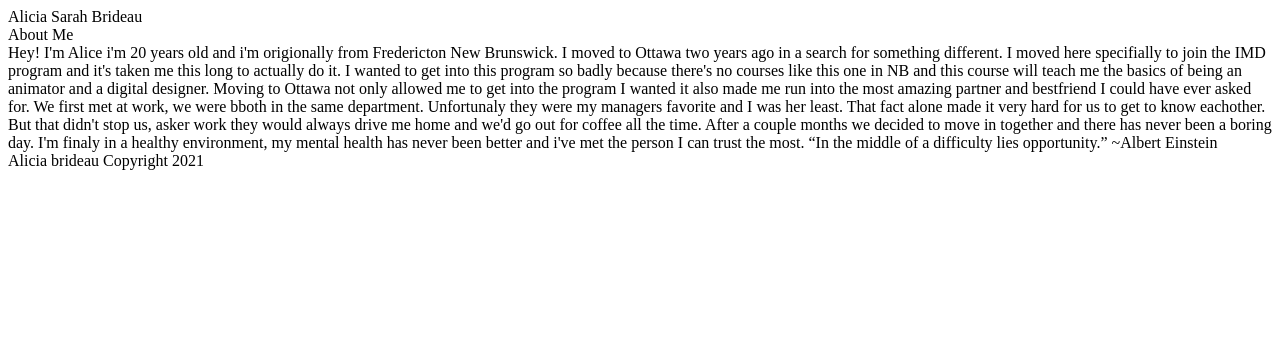
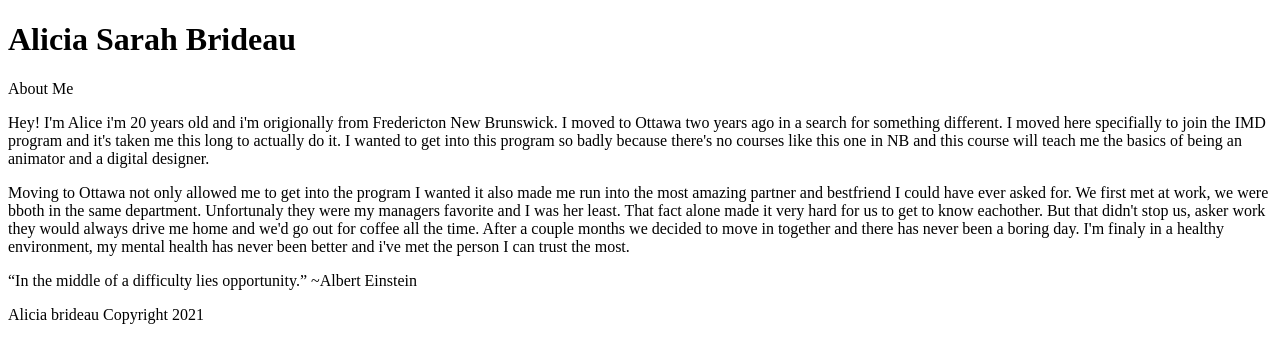
Before and after one commit to Brid0092/Brid0092.github.io, a plain HTML site: page html-assignment/index.html in a window 1280 px wide. Drawn offline with Linux system fonts and the light colour scheme.

Commit message:
Adds paragraph

```diff
--- a/html-assignment/index.html
+++ b/html-assignment/index.html
@@ -7,28 +7,29 @@
     <title>Document</title>
 </head>
 <body>
-    <header>Alicia Sarah Brideau</header>
-
+    <header>
+        <h1>Alicia Sarah Brideau</h1>
+    </header>
     <article>
         <Header>About Me</Header>
-<paragraph>Hey! I'm Alice i'm 20 years old and i'm origionally from Fredericton New Brunswick.
+            <p>Hey! I'm Alice i'm 20 years old and i'm origionally from Fredericton New Brunswick.
              I moved to Ottawa two years ago in a search for something different. I moved here specifially
             to join the IMD program and it's taken me this long to actually do it. I wanted to get into this
             program so badly because there's no courses like this one in NB and this course will teach me the
-    basics of being an animator and a digital designer.
-</paragraph>
-
-<paragraph>
-    Moving to Ottawa not only allowed me to get into the program I wanted it also made me run into
+             basics of being an animator and a digital designer.</p>
+          <p> Moving to Ottawa not only allowed me to get into the program I wanted it also made me run into
              the most amazing partner and bestfriend I could have ever asked for. We first met at work, we were bboth in the same
             department. Unfortunaly they were my managers favorite and I was her least. That fact alone made it very hard for us
             to get to know eachother. But that didn't stop us, asker work they would always drive me home and we'd go
              out for coffee all the time. After a couple months we decided to move in together and there has never been a
             boring day. I'm finaly in a healthy environment, my mental health has never been better and i've met the person
-    I can trust the most.
-</paragraph>
-<quote>“In the middle of a difficulty lies opportunity.” ~Albert Einstein</quote>
+             I can trust the most.</p>
+<quote>
+    <p>“In the middle of a difficulty lies opportunity.” ~Albert Einstein</p>
+</quote>
     </article>
-    <footer>Alicia brideau Copyright 2021</footer>
+    <footer>
+        <p>Alicia brideau Copyright 2021</p>
+    </footer>
 </body>
 </html>
```
Lines whose indentation alone changed are shown as unchanged.
